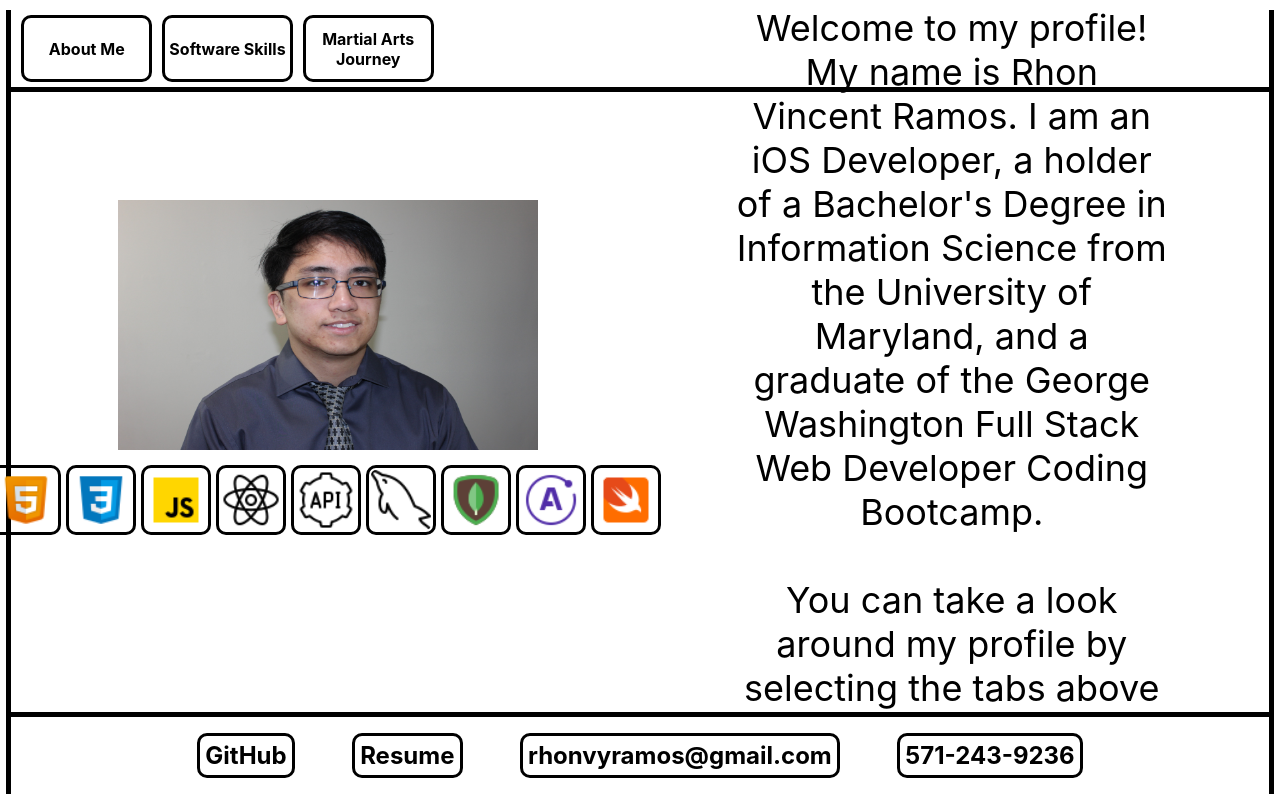
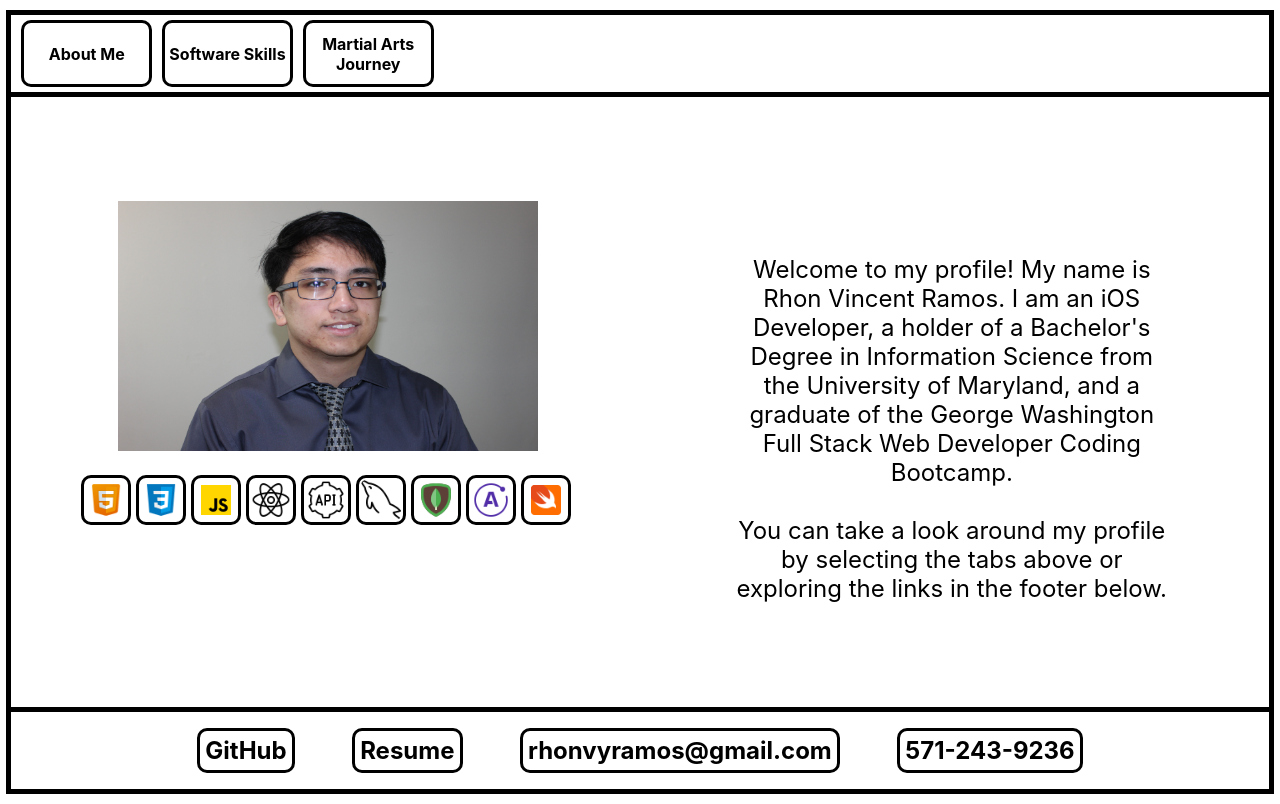
Before and after one commit to rhonvyramos/resume-portfolio-overdone, a React (Create React App) app: page / in a window 1280 px wide. Built offline with nearby package versions, Linux system fonts and the light colour scheme.

Commit message:
adjusted aboutme element heights

```diff
--- a/src/assets/aboutme.css
+++ b/src/assets/aboutme.css
@@ -60,5 +60,6 @@
 
 #text_description {
     text-align: center;
-    font-size: 36px;
+    font-size: 24px;
+    height: 50%;
 }
--- a/src/pages/AboutMe.js
+++ b/src/pages/AboutMe.js
@@ -35,31 +35,31 @@ export default function AboutMe() {
                             <img src={rv_photo} alt="me" height={"250px"} width={"420px"} />
                         </div>
                         <div id="image_software">
-                            <img src={html_icon} alt="HTML5" height={"60px"} width={"60px"}
+                            <img src={html_icon} alt="HTML5" height={"20%"}
                             onMouseOver={handleMouseOver}
                             onMouseLeave={handleMouseLeave} />
-                            <img src={css_icon} alt="CSS3" height={"60px"} width={"60px"}
+                            <img src={css_icon} alt="CSS3" height={"20%"}
                             onMouseOver={handleMouseOver}
                             onMouseLeave={handleMouseLeave} />
-                            <img src={js_icon} alt="Javascript" height={"60px"} width={"60px"}
+                            <img src={js_icon} alt="Javascript" height={"20%"}
                             onMouseOver={handleMouseOver}
                             onMouseLeave={handleMouseLeave} />
-                            <img src={react_icon} alt="React" height={"60px"} width={"60px"}
+                            <img src={react_icon} alt="React" height={"20%"}
                             onMouseOver={handleMouseOver}
                             onMouseLeave={handleMouseLeave} />
-                            <img src={rest_icon} alt="REST" height={"60px"} width={"60px"}
+                            <img src={rest_icon} alt="REST" height={"20%"}
                             onMouseOver={handleMouseOver}
                             onMouseLeave={handleMouseLeave} />
-                            <img src={mysql_icon} alt="MySql" height={"60px"} width={"60px"}
+                            <img src={mysql_icon} alt="MySql" height={"20%"}
                             onMouseOver={handleMouseOver}
                             onMouseLeave={handleMouseLeave} />
-                            <img src={mongodb_icon} alt="MongoDB" height={"60px"} width={"60px"}
+                            <img src={mongodb_icon} alt="MongoDB" height={"20%"}
                             onMouseOver={handleMouseOver}
                             onMouseLeave={handleMouseLeave} />
-                            <img src={apollo_icon} alt="Apollo" height={"60px"} width={"60px"}
+                            <img src={apollo_icon} alt="Apollo" height={"20%"}
                             onMouseOver={handleMouseOver}
                             onMouseLeave={handleMouseLeave} />
-                            <img src={swift_icon} alt="Swift" height={"60px"} width={"60px"}
+                            <img src={swift_icon} alt="Swift" height={"20%"}
                             onMouseOver={handleMouseOver}
                             onMouseLeave={handleMouseLeave} />
                         </div>
```
